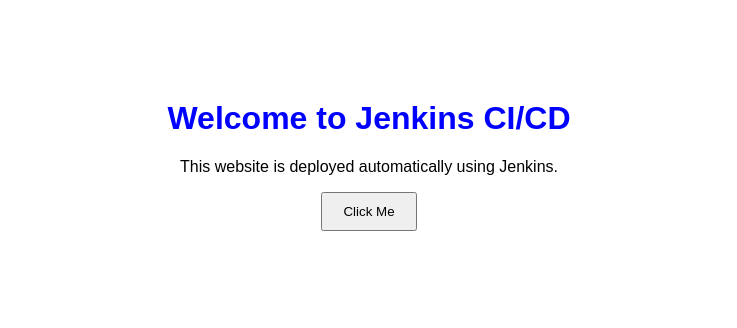
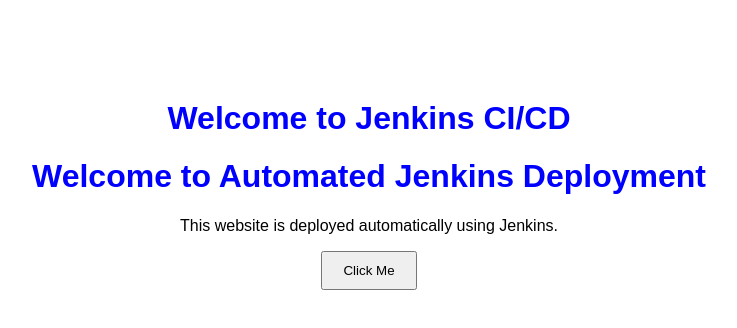
Before and after one commit to oat-09/jenkins-cicd-web, a plain HTML site: page index.html in a window 1280 px wide. Shown: the whole page, without its empty margins (271-1008 px from the left). Drawn offline with Linux system fonts and the light colour scheme.

Commit message:
Update index.html

```diff
--- a/index.html
+++ b/index.html
@@ -7,6 +7,7 @@
 <body>
 
     <h1>Welcome to Jenkins CI/CD</h1>
+    <h1>Welcome to Automated Jenkins Deployment</h1>
     <p>This website is deployed automatically using Jenkins.</p>
 
     <button onclick="showMessage()">Click Me</button>
```
